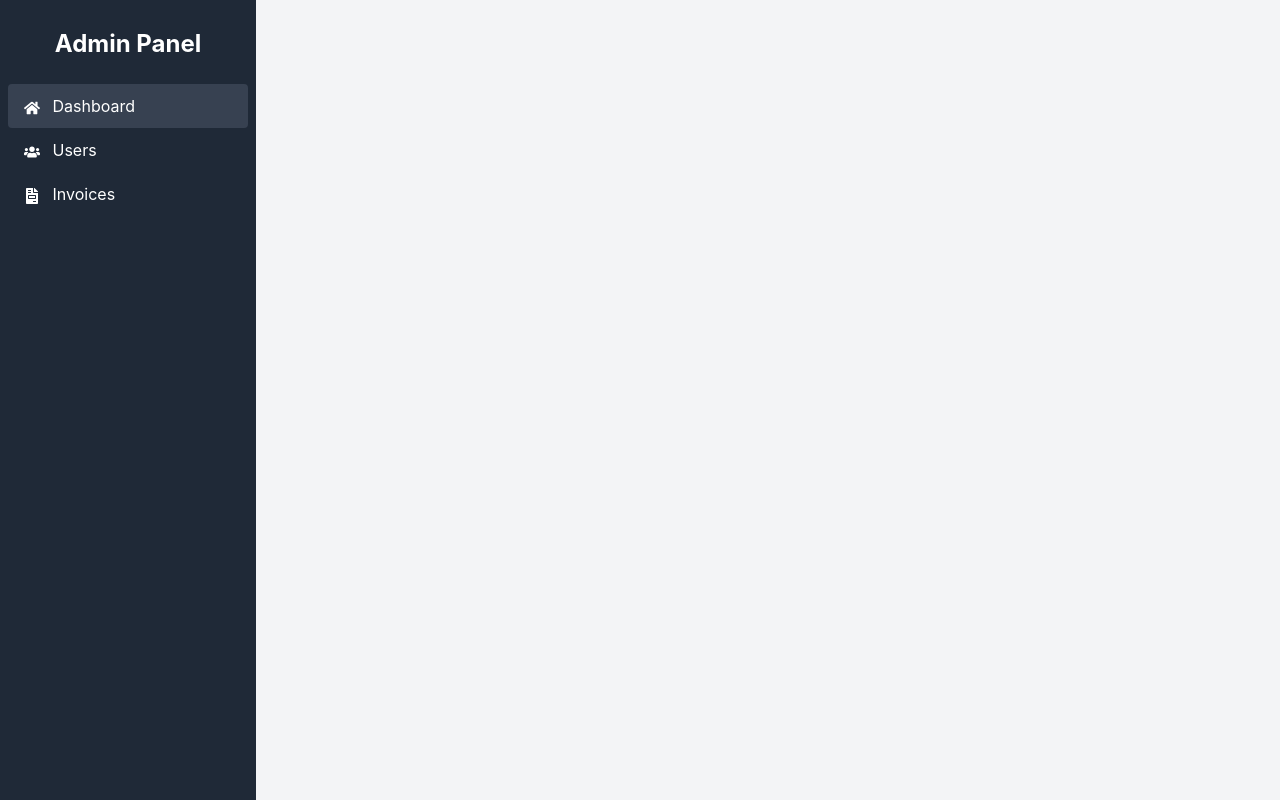
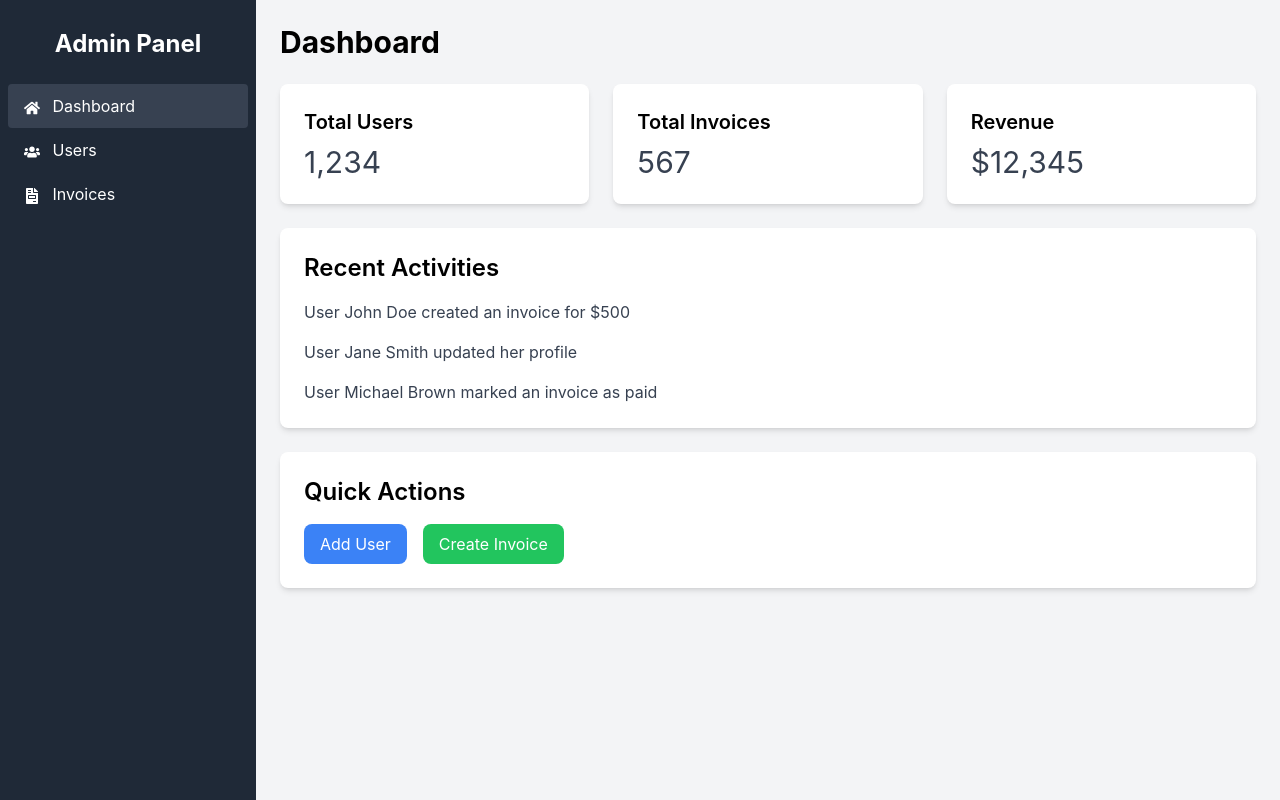
Before and after one commit to mm-chessman/shic-print-billing, a React (Create React App) app: page /admin in a window 1280 px wide. Built offline with nearby package versions, Linux system fonts and the light colour scheme.

Commit message:
working on admin panel

```diff
--- a/src/components/AdminPanel.tsx
+++ b/src/components/AdminPanel.tsx
@@ -11,9 +11,9 @@ const AdminPanel: React.FC = () => {
       <Sidebar />
       <div className="flex-1 p-6">
         <Routes>
-          <Route path="/admin" element={<Dashboard />} />
-          <Route path="/admin/users" element={<Users />} />
-          <Route path="/admin/invoices" element={<Invoices />} />
+          <Route path="/" element={<Dashboard />} />
+          <Route path="/users" element={<Users />} />
+          <Route path="/invoices" element={<Invoices />} />
         </Routes>
       </div>
     </div>
--- a/src/components/Dashboard.tsx
+++ b/src/components/Dashboard.tsx
@@ -2,11 +2,39 @@ import React from 'react';
 
 const Dashboard: React.FC = () => {
   return (
-    <div>
+    <div className="space-y-6">
       <h1 className="text-3xl font-bold mb-4">Dashboard</h1>
+
+      <div className="grid grid-cols-1 md:grid-cols-2 lg:grid-cols-3 gap-6">
+        <div className="bg-white p-6 rounded-lg shadow-md">
+          <h3 className="text-xl font-semibold mb-2">Total Users</h3>
+          <p className="text-gray-700 text-3xl">1,234</p>
+        </div>
+        <div className="bg-white p-6 rounded-lg shadow-md">
+          <h3 className="text-xl font-semibold mb-2">Total Invoices</h3>
+          <p className="text-gray-700 text-3xl">567</p>
+        </div>
+        <div className="bg-white p-6 rounded-lg shadow-md">
+          <h3 className="text-xl font-semibold mb-2">Revenue</h3>
+          <p className="text-gray-700 text-3xl">$12,345</p>
+        </div>
+      </div>
+
       <div className="bg-white p-6 rounded-lg shadow-md">
-        <h2 className="text-2xl font-semibold mb-4">Welcome, Admin!</h2>
-        <p className="text-gray-700">Here you can manage users, view invoices, and perform other administrative tasks.</p>
+        <h2 className="text-2xl font-semibold mb-4">Recent Activities</h2>
+        <ul className="space-y-4">
+          <li className="text-gray-700">User John Doe created an invoice for $500</li>
+          <li className="text-gray-700">User Jane Smith updated her profile</li>
+          <li className="text-gray-700">User Michael Brown marked an invoice as paid</li>
+        </ul>
+      </div>
+
+      <div className="bg-white p-6 rounded-lg shadow-md">
+        <h2 className="text-2xl font-semibold mb-4">Quick Actions</h2>
+        <div className="flex space-x-4">
+          <button className="bg-blue-500 text-white py-2 px-4 rounded-lg hover:bg-blue-600">Add User</button>
+          <button className="bg-green-500 text-white py-2 px-4 rounded-lg hover:bg-green-600">Create Invoice</button>
+        </div>
       </div>
     </div>
   );
```
